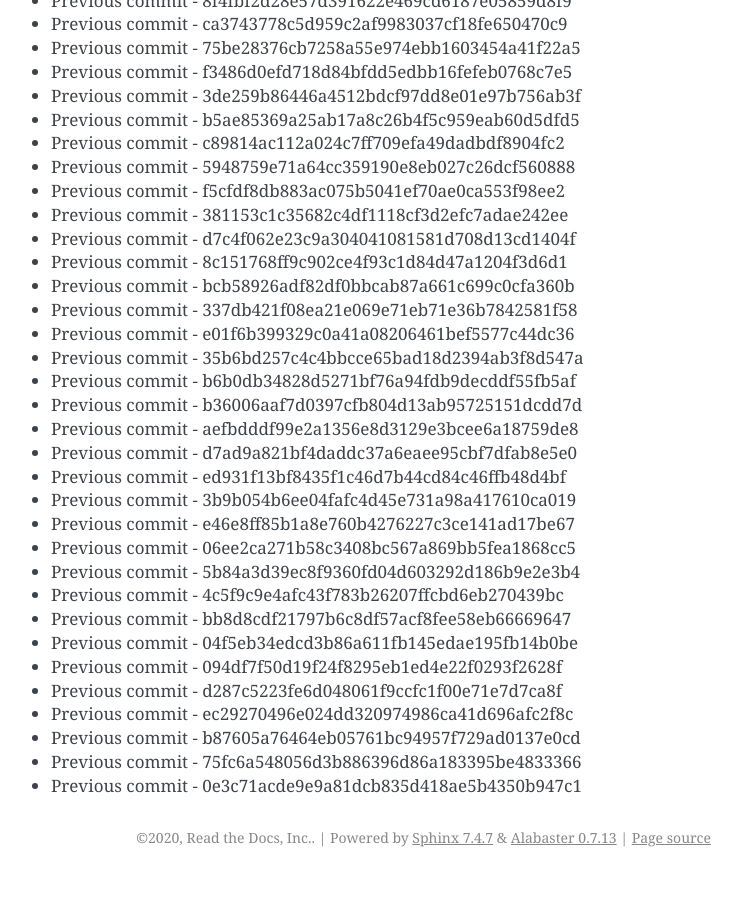
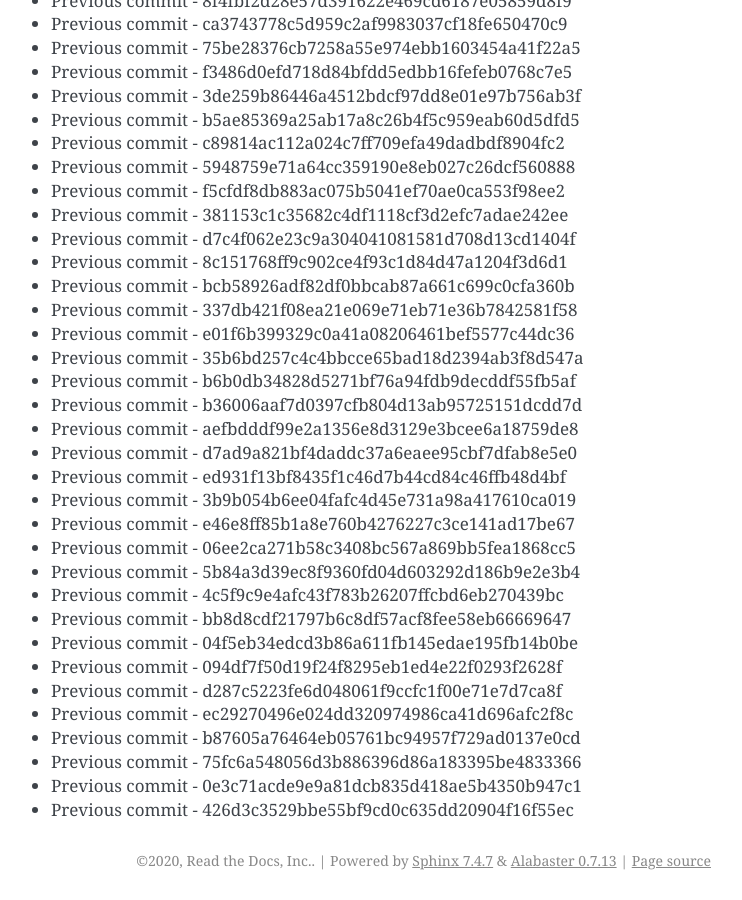
Before and after one commit to readthedocs/rtd-git-stresstest, a Sphinx documentation site: the page built from docs/updates.rst, in a window 1280 px wide and 900 px high, scrolled down 32400 px. Shown: the whole window, without its empty margins (399-1141 px from the left). Built offline with Sphinx 7.4.7, drawn with Linux system fonts in a browser that asks for light colours; before the commit the page ends 33277 px from its top, so only the background shows below that.

Commit message:
Generating commit from previous: 426d3c3529bbe55bf9cd0c635dd20904f16f55ec

```diff
--- a/docs/updates.rst
+++ b/docs/updates.rst
@@ -1393,3 +1393,4 @@ It can be tested for any performance characteristics.
 * Previous commit - b87605a76464eb05761bc94957f729ad0137e0cd
 * Previous commit - 75fc6a548056d3b886396d86a183395be4833366
 * Previous commit - 0e3c71acde9e9a81dcb835d418ae5b4350b947c1
+* Previous commit - 426d3c3529bbe55bf9cd0c635dd20904f16f55ec
```
